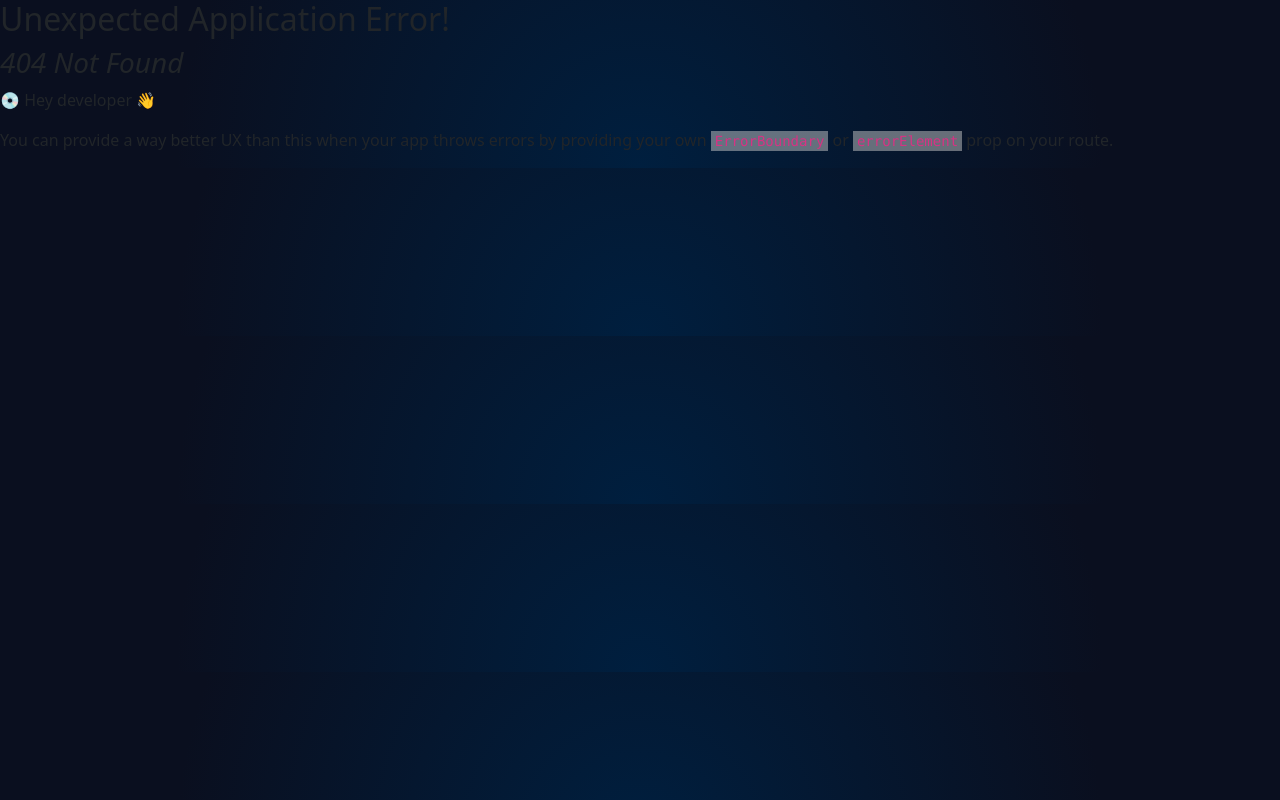
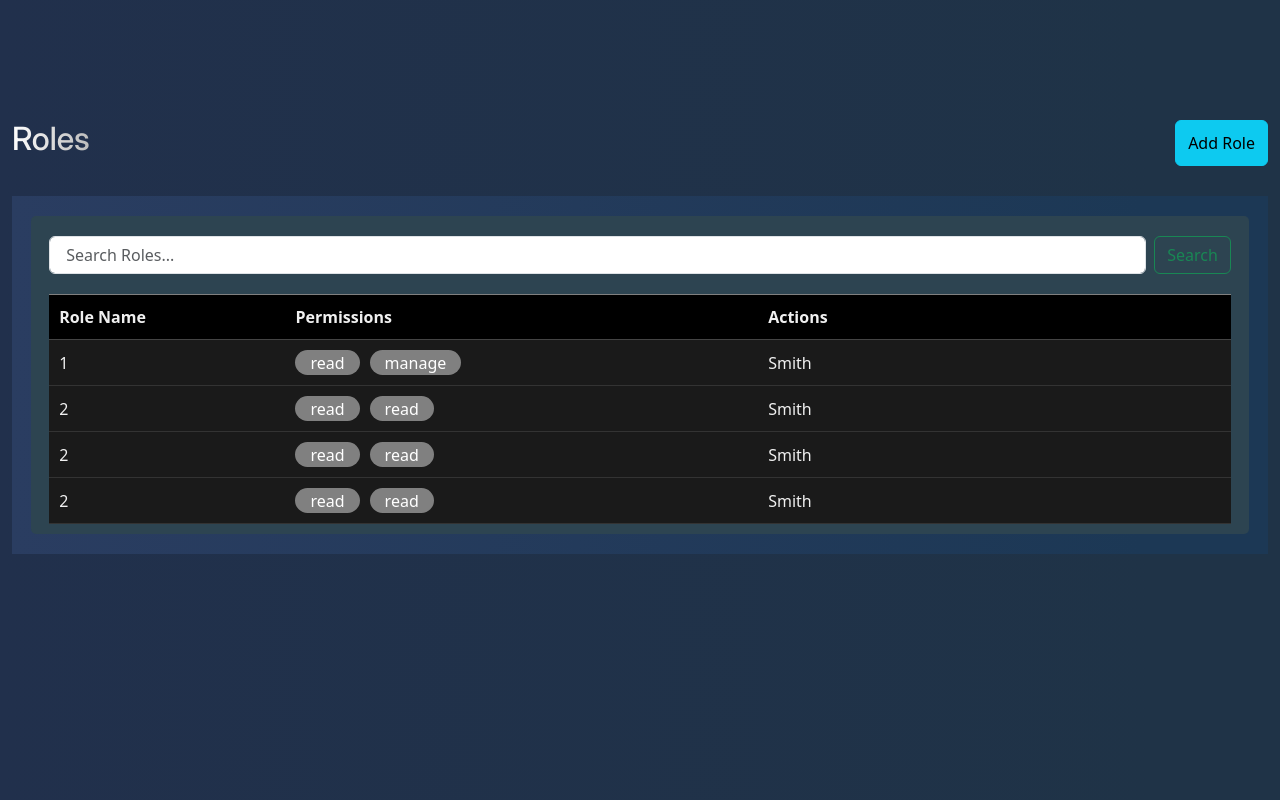
Before and after one commit to omar-atef-ali/ADMIN-GRAD-APP, a React (Vite) app: page /roles in a window 1280 px wide. Before the commit this address had no page. Built offline with nearby package versions, Linux system fonts and the light colour scheme; a web font is replaced by a local one.

Commit message:
fix local changes

```diff
--- a/src/Components/Home/Home.module.css
+++ b/src/Components/Home/Home.module.css
@@ -1,6 +1,5 @@
-body {
-  background: radial-gradient(circle at bottom, #001f3f, #0a0f1f 70%);
-}
+
+
 
 .homeBody{
   /* height: 4500px; */
--- /dev/null
+++ b/src/Components/Roles/Roles.jsx
@@ -0,0 +1,82 @@
+import React from "react";
+import style from "./Roles.module.css";
+
+export default function Roles() {
+  return (
+    <>
+      <div className={` container-fluid ${style.rolesPage}`}>
+        <div className=" d-flex justify-content-between">
+          <h2 className={`${style.rolesH} totalFont`}>Roles</h2>
+          <button className="btn btn-info totalFont">Add Role</button>
+        </div>
+
+        <div className={`${style.rolesTable}`}>
+          <div className={`${style.innerTable}`}>
+            <div className={`${style.searchContainer} `}>
+              <form className="d-flex">
+                <input
+                  className="form-control me-2"
+                  type="search"
+                  placeholder=" Search Roles..."
+                  aria-label="Search"
+                />
+                <button
+                  className="btn btn-outline-success totalFont"
+                  type="submit"
+                >
+                  Search
+                </button>
+              </form>
+            </div>
+
+            <table
+              className={`${style.realTable}  table-bordered  `}
+            >
+              <thead >
+                <tr className="sticky-top">
+                  <th style={{ width: "20%" }}>Role Name</th>
+                  <th style={{ width: "40%" }}>Permissions</th>
+                  <th style={{ width: "40%" }}>Actions</th>
+                </tr>
+              </thead>
+              <tbody>
+                <tr>
+                  <td>1</td>
+                  <td>
+                    <div className={`${style.permissionsDiv}`}>read</div>
+                    <div className={`${style.permissionsDiv}`}>manage</div>
+                  </td>
+                  <td>Smith</td>
+                </tr>
+                <tr>
+                  <td>2</td>
+                  <td>
+                    <div className={`${style.permissionsDiv}`}>read</div>
+                    <div className={`${style.permissionsDiv}`}>read</div>
+                  </td>
+                  <td>Smith</td>
+                </tr>
+                <tr>
+                  <td>2</td>
+                  <td>
+                    <div className={`${style.permissionsDiv}`}>read</div>
+                    <div className={`${style.permissionsDiv}`}>read</div>
+                  </td>
+                  <td>Smith</td>
+                </tr>
+                <tr>
+                  <td>2</td>
+                  <td>
+                    <div className={`${style.permissionsDiv}`}>read</div>
+                    <div className={`${style.permissionsDiv}`}>read</div>
+                  </td>
+                  <td>Smith</td>
+                </tr>
+              </tbody>
+            </table>
+          </div>
+        </div>
+      </div>
+    </>
+  );
+}
--- /dev/null
+++ b/src/Components/Roles/Roles.module.css
@@ -0,0 +1,92 @@
+.rolesPage {
+  background: linear-gradient(to right, #21304c, #1f3347 90%);
+  min-height: 100vh;
+  padding-top: 120px;
+  padding-bottom: 20px;
+}
+
+.rolesH {
+  color: white;
+  font-size: "2.25rem";
+  background: linear-gradient(to right, white, #bcbcbcff);
+  -webkit-background-clip: text;
+  -webkit-text-fill-color: transparent;
+}
+.rolesTable {
+  margin-top: 30px;
+  background: linear-gradient(to right, #2a3d61, #1c3855 90%);
+  width: 100%;
+  display: flex;
+  justify-content: center;
+  padding: 20px 0;
+}
+.innerTable {
+  width: 97%;
+  background-color: rgb(45, 68, 81);
+  display: flex;
+  flex-direction: column;
+  align-items: center;
+  padding: 20px 0;
+  padding-bottom: 10px;
+  gap: 20px;
+  border-radius: 5px;
+}
+.realTable {
+  width: 97% !important;
+}
+
+.searchContainer {
+  width: 97%;
+}
+
+.realTable th,
+.realTable td {
+  border-right: none; /* تشيل الفاصل العمودي */
+  border-left: none; /* اختياري */
+}
+/* الجدول نفسه */
+.realTable {
+  width: 100%;
+  border-collapse: collapse;
+  color: #f0f0f0; /* نص فاتح */
+}
+
+/* رؤوس الأعمدة */
+.realTable thead th {
+  background-color: #000000; /* header أسود كامل */
+  color: #f0f0f0;
+  padding: 10px;
+  text-align: left;
+  position: sticky;
+  top: 0;
+  z-index: 1;
+  border-bottom: 1px solid #444;
+}
+
+/* خلايا الـ body */
+.realTable tbody td {
+  background-color: #1a1a1a; /* خلفية داكنة */
+  padding: 10px;
+  vertical-align: middle;
+  border-bottom: 1px solid #333;
+}
+
+/* hover على الصف */
+.realTable tbody tr:hover {
+  background-color: #333333; /* درجة داكنة مختلفة عند hover */
+}
+
+/* hover على الصف */
+
+.permissionsDiv{
+  padding: 10px 15px;
+  height: 25px;
+  background-color: grey;
+  display: flex;
+  justify-content: center;
+  align-items: center;
+  border-radius: 20px;
+  color: white;
+  display: inline-flex ;
+  margin-right: 10px;
+}
```
Also changed, not shown: src/App.jsx (+3 -6 lines).
